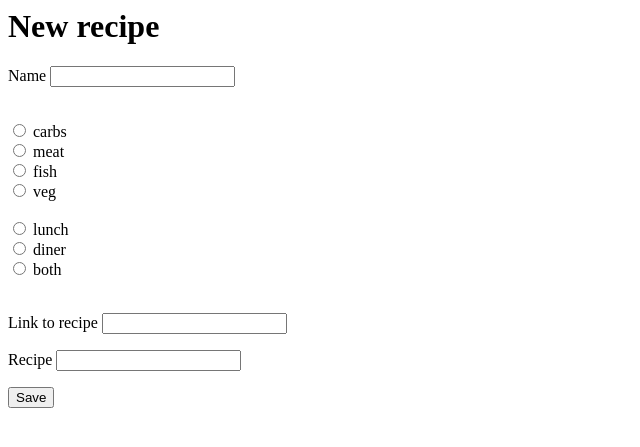
After one commit to JPRbrs/assistant, a Django app: page /shoppinglist/dish/new_dish/ in a window 1280 px wide. The commit adds this page. Shown: the top 447 px of the page, without its empty margins (0-640 px from the left). Run offline with Django 3.2, Linux system fonts and the light colour scheme.

Commit message:
stop right now

```diff
--- a/shoppinglist/templates/shoppinglist/index.html
+++ b/shoppinglist/templates/shoppinglist/index.html
@@ -8,7 +8,7 @@
     <ul>
 	{% if dishes %}
 	{% for dish in dishes %}
-        <li><a href="/shoppinglist/recipe/{{ dish.id }}/">{{ dish.name }}</a></li>
+        <li><a href="/shoppinglist/dish/{{ dish.id }}/">{{ dish.name }}</a></li>
     {% endfor %}
     </ul>
 	{% else %}
--- /dev/null
+++ b/shoppinglist/templates/shoppinglist/new_dish.html
@@ -0,0 +1,31 @@
+<h1>New recipe</h1>
+
+{% if error_message %}<p><strong>{{ error_message }}</strong></p>{% endif %}
+
+<form action="{% url 'shoppinglist:save_dish' %}" method="post">
+  {% csrf_token %}
+  <p>Name
+	<input type="text" name="dish_name" id="dish_name">
+  </p>
+  <br>
+  {% for type in types %}
+  <input type="radio" name="type" id="{{ type }}" value="{{ type }}">
+  <label for="type">{{ type }}</label>
+  <br>
+  {% endfor %}
+  <br>
+  {% for moment in time_of_day %}
+  <input type="radio" name="moment" id="{{ moment }}" value="{{ moment }}">
+  <label for="type">{{ moment }}</label>
+  <br>
+  {% endfor %}
+  <br>
+   <p>Link to recipe
+	<input type="text" name="link_to_recipe" id="link_to_recipe">
+   </p>
+     <p>Recipe
+	<input type="text" name="recipe" id="recipe">
+  </p>
+
+  <input type="submit" value="Save">
+</form>
--- a/shoppinglist/urls.py
+++ b/shoppinglist/urls.py
@@ -2,8 +2,12 @@ from django.urls import path
 
 from . import views
 
+app_name = "shoppinglist"
+
 urlpatterns = [
     path('', views.index, name="index"),
     path('menu', views.menu, name="menu"),
-    path('recipe/<int:dish_id>/', views.recipe, name="recipe")
+    path('dish/<int:dish_id>/', views.dish, name="dish"),
+    path('dish/new_dish/', views.new_dish, name="new_dish"),
+    path('dish/save_dish/', views.save_dish, name="save_dish")
 ]
--- a/shoppinglist/views.py
+++ b/shoppinglist/views.py
@@ -1,4 +1,4 @@
-from django.shortcuts import render, get_object_or_404
+from django.shortcuts import render, get_object_or_404, HttpResponse
 import random
 
 from .models import Dish
@@ -13,23 +13,28 @@ def index(request):
     return render(request, "shoppinglist/index.html", context)
 
 
-def recipe(request, dish_id):
+def dish(request, dish_id):
     """ Returns a dish with ingredients and recipe"""
 
     dish = get_object_or_404(Dish, pk=dish_id)
     ingredients = dish.ingredient_set.all()
 
-    context = {
-        'dish': dish,
-        'ingredients': ingredients
-    }
+    context = {"dish": dish, "ingredients": ingredients}
 
-    return render(request, 'shoppinglist/dish.html', context)
+    return render(request, "shoppinglist/dish.html", context)
 
 
 def menu(request):
-
-    days = ["Monday", "Tuesday", "Wednesday", "Thursday", "Friday", "Saturday", "Sunday"]
+    """ Get menu for the week """
+    days = [
+        "Monday",
+        "Tuesday",
+        "Wednesday",
+        "Thursday",
+        "Friday",
+        "Saturday",
+        "Sunday",
+    ]
     lunches = [lunch.name for lunch in Dish.objects.filter(time_of_day__lte=2).all()]
     random.shuffle(lunches)
     dinners = [dinner.name for dinner in Dish.objects.filter(time_of_day__gte=2).all()]
@@ -37,9 +42,42 @@ def menu(request):
 
     week = []
     for i in range(6):
-        week.append({'day': days[i], 'lunch': lunches[i], 'dinner': dinners[i]})
+        week.append({"day": days[i], "lunch": lunches[i], "dinner": dinners[i]})
+    context = {"week": week}
+    print(week)
+    return render(request, "shoppinglist/weekly_menu.html", context)
+
+
+def new_dish(request):
+    """ Store a new recipe """
     context = {
-        'week': week
+        "types": ["carbs", "meat", "fish", "veg"],
+        "time_of_day": ["lunch", "diner", "both"]
     }
-    print(week)
-    return render(request, 'shoppinglist/weekly_menu.html', context)
+    return render(request, "shoppinglist/new_dish.html", context)
+
+
+def save_dish(request):
+    data = request.POST
+    time_of_day_mapping = {
+        "lunch": 1,
+        "both": 2,
+        "diner": 3
+    }
+    dish = Dish(
+        name=data['dish_name'],
+        kind=data['type'],
+        recipe=data['recipe'],
+        link=data['link_to_recipe'],
+        time_of_day=time_of_day_mapping[data['moment']],
+    )
+    dish.save()
+    return HttpResponse("Dish {} saved".format(data['dish_name']))
+
+
+def test(request):
+    dish = get_object_or_404(Dish, pk=76)
+    ingredients = dish.ingredient_set.all()
+
+    context = {"dish": dish, "ingredients": ingredients}
+    return render(request, "shoppinglist/dish.html", context)
```
